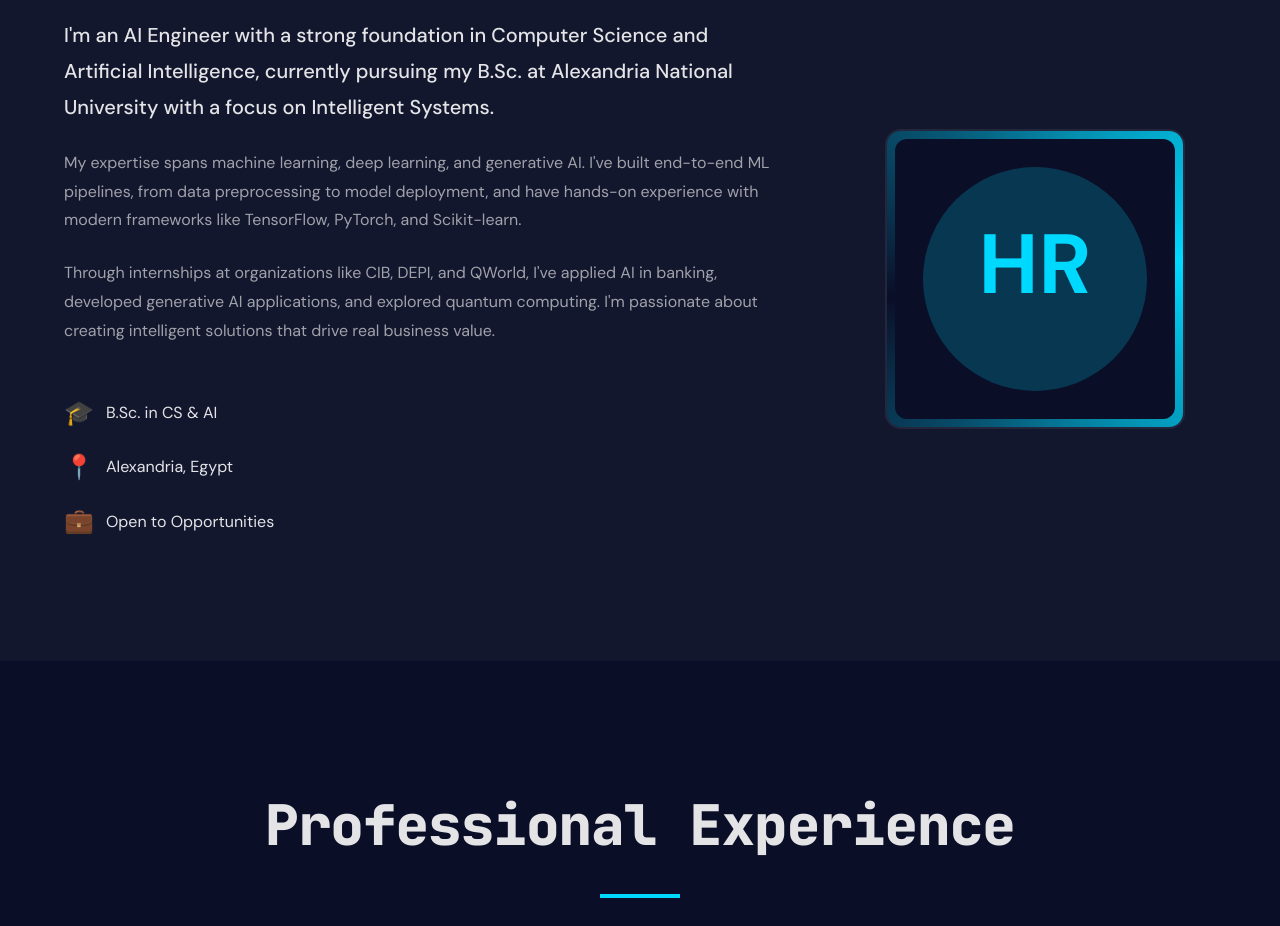
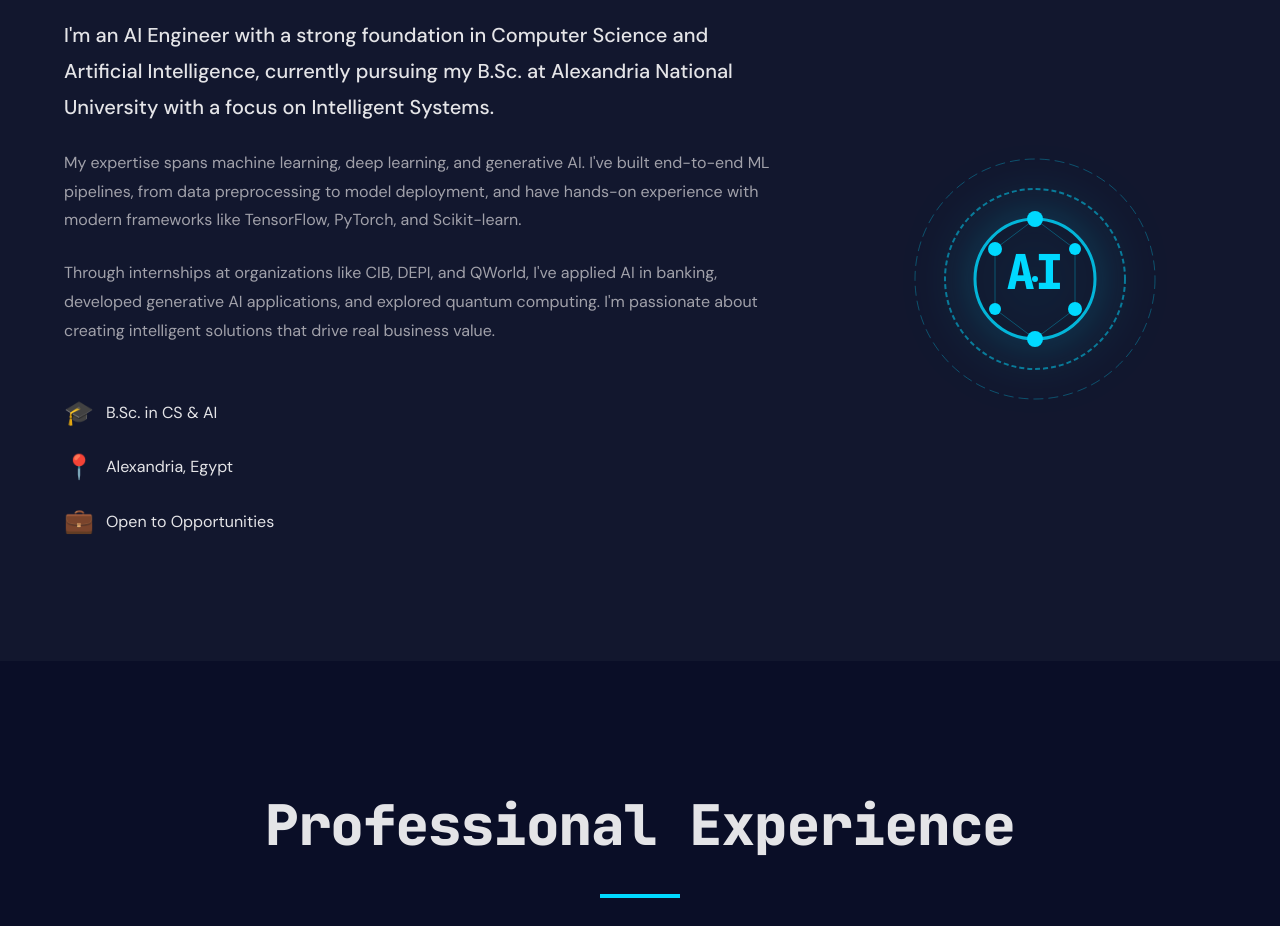
Before and after one commit to HeshamAhmedd/heshamahmedd.github.io, a plain HTML site: page index.html in a window 1280 px wide. Shown: the part 1140-2066 px from the top of the page. Drawn offline with Linux system fonts and the light colour scheme.

Commit message:
Add files via upload

```diff
--- a/index.html
+++ b/index.html
@@ -108,14 +108,59 @@
                         </div>
                     </div>
                 </div>
-                <div class="about-image">
-                    <div class="image-placeholder">
-                        <div class="placeholder-content">
-                            <svg viewBox="0 0 200 200" xmlns="http://www.w3.org/2000/svg">
-                                <circle cx="100" cy="100" r="80" fill="var(--accent)" opacity="0.2"/>
-                                <text x="100" y="110" text-anchor="middle" font-size="60" fill="var(--accent)" font-weight="800">HR</text>
-                            </svg>
-                        </div>
+                <div class="about-visual">
+                    <div class="tech-visualization">
+                        <svg viewBox="0 0 300 300" xmlns="http://www.w3.org/2000/svg">
+                            <!-- Outer rotating circle -->
+                            <circle cx="150" cy="150" r="120" fill="none" stroke="var(--accent)" stroke-width="1" opacity="0.3" stroke-dasharray="10 5">
+                                <animateTransform attributeName="transform" type="rotate" from="0 150 150" to="360 150 150" dur="20s" repeatCount="indefinite"/>
+                            </circle>
+
+                            <!-- Middle circle -->
+                            <circle cx="150" cy="150" r="90" fill="none" stroke="var(--accent)" stroke-width="2" opacity="0.5" stroke-dasharray="5 3">
+                                <animateTransform attributeName="transform" type="rotate" from="360 150 150" to="0 150 150" dur="15s" repeatCount="indefinite"/>
+                            </circle>
+
+                            <!-- Inner core -->
+                            <circle cx="150" cy="150" r="60" fill="var(--surface)" stroke="var(--accent)" stroke-width="3" opacity="0.8"/>
+
+                            <!-- AI Brain nodes -->
+                            <circle cx="150" cy="90" r="8" fill="var(--accent)">
+                                <animate attributeName="opacity" values="0.3;1;0.3" dur="2s" repeatCount="indefinite"/>
+                            </circle>
+                            <circle cx="190" cy="120" r="6" fill="var(--accent)">
+                                <animate attributeName="opacity" values="0.3;1;0.3" dur="2.5s" repeatCount="indefinite"/>
+                            </circle>
+                            <circle cx="190" cy="180" r="7" fill="var(--accent)">
+                                <animate attributeName="opacity" values="0.3;1;0.3" dur="3s" repeatCount="indefinite"/>
+                            </circle>
+                            <circle cx="150" cy="210" r="8" fill="var(--accent)">
+                                <animate attributeName="opacity" values="0.3;1;0.3" dur="2.2s" repeatCount="indefinite"/>
+                            </circle>
+                            <circle cx="110" cy="180" r="6" fill="var(--accent)">
+                                <animate attributeName="opacity" values="0.3;1;0.3" dur="2.8s" repeatCount="indefinite"/>
+                            </circle>
+                            <circle cx="110" cy="120" r="7" fill="var(--accent)">
+                                <animate attributeName="opacity" values="0.3;1;0.3" dur="3.2s" repeatCount="indefinite"/>
+                            </circle>
+
+                            <!-- Connection lines -->
+                            <line x1="150" y1="90" x2="190" y2="120" stroke="var(--accent)" stroke-width="1" opacity="0.3"/>
+                            <line x1="190" y1="120" x2="190" y2="180" stroke="var(--accent)" stroke-width="1" opacity="0.3"/>
+                            <line x1="190" y1="180" x2="150" y2="210" stroke="var(--accent)" stroke-width="1" opacity="0.3"/>
+                            <line x1="150" y1="210" x2="110" y2="180" stroke="var(--accent)" stroke-width="1" opacity="0.3"/>
+                            <line x1="110" y1="180" x2="110" y2="120" stroke="var(--accent)" stroke-width="1" opacity="0.3"/>
+                            <line x1="110" y1="120" x2="150" y2="90" stroke="var(--accent)" stroke-width="1" opacity="0.3"/>
+
+                            <!-- Center AI icon -->
+                            <text x="150" y="160" text-anchor="middle" font-size="48" fill="var(--accent)" font-weight="800" font-family="JetBrains Mono">AI</text>
+
+                            <!-- Data particles -->
+                            <circle cx="150" cy="150" r="3" fill="var(--accent)">
+                                <animate attributeName="r" values="3;8;3" dur="1.5s" repeatCount="indefinite"/>
+                                <animate attributeName="opacity" values="1;0.2;1" dur="1.5s" repeatCount="indefinite"/>
+                            </circle>
+                        </svg>
                     </div>
                 </div>
             </div>
--- a/styles.css
+++ b/styles.css
@@ -466,6 +466,25 @@ section {
     justify-content: center;
 }
 
+.about-visual {
+    display: flex;
+    justify-content: center;
+    align-items: center;
+}
+
+.tech-visualization {
+    width: 300px;
+    height: 300px;
+    position: relative;
+    animation: fadeIn 1s ease-out;
+}
+
+.tech-visualization svg {
+    width: 100%;
+    height: 100%;
+    filter: drop-shadow(0 0 30px var(--accent-glow));
+}
+
 .image-placeholder {
     width: 300px;
     height: 300px;
@@ -858,6 +877,11 @@ section {
         height: 250px;
     }
 
+    .tech-visualization {
+        width: 250px;
+        height: 250px;
+    }
+
     .placeholder-content {
         width: 230px;
         height: 230px;
```
